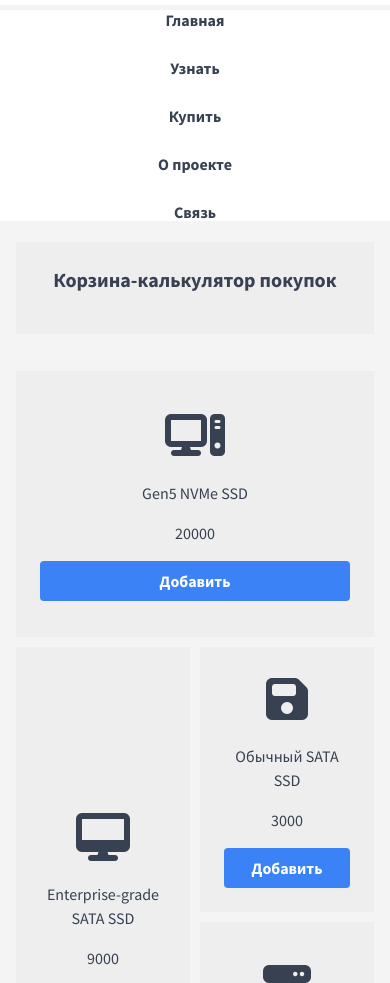
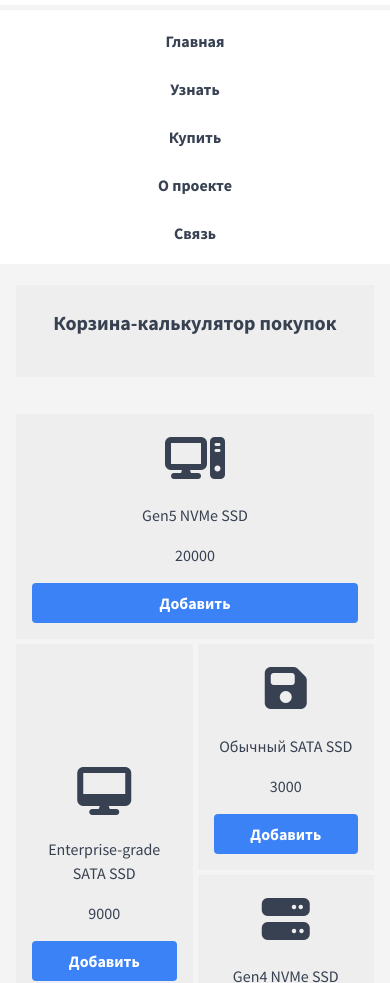
Before and after one commit to Hekzory/pickyourssd, a plain HTML site: page cart.html in a window 390 px wide. Shown: the part 79-1062 px from the top of the page. Drawn offline with nearby package versions, Linux system fonts and the light colour scheme.

Commit message:
further accessibility improvements

```diff
--- a/styles.css
+++ b/styles.css
@@ -626,7 +626,7 @@ textarea {
       "fourth second"
       "third sixth"
       "seventh seventh";
-    gap: 10px 10px;
+    gap: 5px 5px;
   }
 }
 
@@ -634,7 +634,7 @@ textarea {
   .website-grid-container {
     display: grid;
     grid-template-columns: 1fr;
-    grid-template-rows: 10vh 25vh auto auto auto;
+    grid-template-rows: 10vh 30vh auto auto auto;
     grid-template-areas:
       "logo"
       "header"
@@ -647,13 +647,18 @@ textarea {
   .website-grid-container-nosb {
     display: grid;
     grid-template-columns: 1fr;
-    grid-template-rows: 10vh 25vh auto auto;
+    grid-template-rows: 10vh 30vh auto auto;
     grid-template-areas:
       "logo"
       "header"
       "content"
       "footer";
     gap: 5px 5px;
+  }
+
+  .feature-grid-item {
+    min-height: 7vh;
+    padding: 0.5em;
   }
 }
 
```
